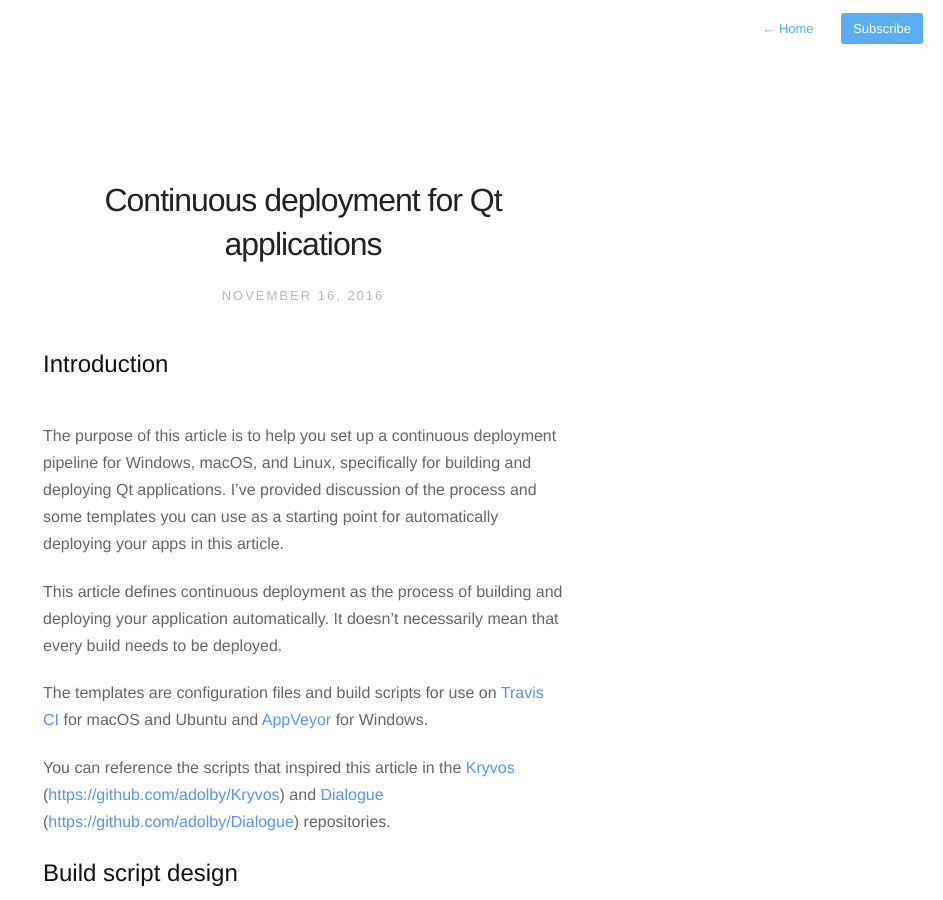
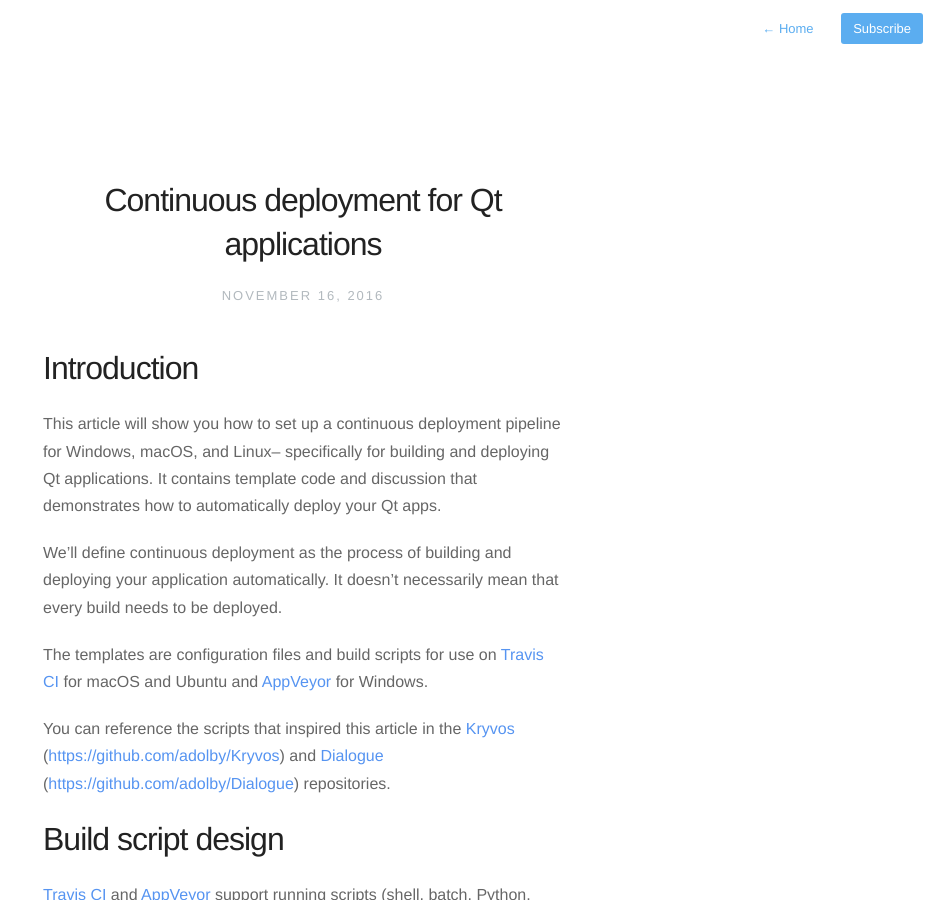
Before and after one commit to adolby/articles, a Jekyll site: the page built from _posts/2016-11-16-continuous-deployment-for-qt-applications.markdown, in a window 1280 px wide and 900 px high. Shown: the whole window, without its empty margins (337-1280 px from the left). Built offline with Jekyll 4.4.1, drawn with Linux system fonts in a browser that asks for light colours; nearby versions of some CDN libraries; comment, search, counter and statistics services are not loaded.

Commit message:
Fix heading levels

```diff
--- a/_posts/2016-11-16-continuous-deployment-for-qt-applications.markdown
+++ b/_posts/2016-11-16-continuous-deployment-for-qt-applications.markdown
@@ -7,25 +7,25 @@ categories: qt continuous-deployment
 comments: true
 ---
 
-## Introduction
+# Introduction
 
-The purpose of this article is to help you set up a continuous deployment pipeline for Windows, macOS, and Linux, specifically for building and deploying Qt applications. I've provided discussion of the process and some templates you can use as a starting point for automatically deploying your apps in this article.
+This article will show you how to set up a continuous deployment pipeline for Windows, macOS, and Linux-- specifically for building and deploying Qt applications. It contains template code and discussion that demonstrates how to automatically deploy your Qt apps.
 
-This article defines continuous deployment as the process of building and deploying your application automatically. It doesn't necessarily mean that every build needs to be deployed.
+We'll define continuous deployment as the process of building and deploying your application automatically. It doesn't necessarily mean that every build needs to be deployed.
 
 The templates are configuration files and build scripts for use on [Travis CI][travis] for macOS and Ubuntu and [AppVeyor][appveyor] for Windows.
 
 You can reference the scripts that inspired this article in the [Kryvos][kryvos] ([https://github.com/adolby/Kryvos][kryvos]) and [Dialogue][dialogue] ([https://github.com/adolby/Dialogue][dialogue]) repositories.
 
-## Build script design
+# Build script design
 
 [Travis CI][travis] and [AppVeyor][appveyor] support running scripts (shell, batch, Python, etc.) from the project repository, which means that you could set up build scripts that work on an arbitrary deployment service.
 
 The templates demonstrate how to build and deploy an installer and portable archive for Windows and Linux and a dmg archive for macOS.
 
-## Qt specifics
+# Qt specifics
 
-# Installing Qt on your continuous deployment platform
+## Installing Qt on your continuous deployment platform
 
 **Travis CI**
 
@@ -43,29 +43,29 @@ In the templates provided, I've hosted Qt versions on a GitHub repo I use for pr
 
 AppVeyor has current versions of Qt installed on their build images, so you'll just need to add the Qt binary path to your PATH variable. You can build with the Visual C++ compiler from multiple Visual Studio versions or with MinGW. If you're building with the Visual C++ compiler, you'll need to call vcvarsall.bat with %PLATFORM% as the argument, where %PLATFORM% is an AppVeyor environment variable.
 
-# Qt dependencies
+## Qt dependencies
 
 Qt provides tools that copy dependency files for deployment on macOS and Windows. They work very well, though there is no tool for Linux deployment. The Qt documentation on deployment is a great resource to use when you're setting the command line parameters up for macdeployqt and windeployqt. The parameters are similar between the two tools, but note that the syntax is slightly different.
 
-# QML apps
+## QML apps
 
 The deployment tools can also determine QML dependencies from your QML source files if you pass the directory containing the QML files in your project as a parameter. To deploy a QML app on Linux, you'll need to note your dependencies yourself or compare the output from macdeployqt or windeployqt.
 
 The Dialogue repo shows how to copy the necessary files for deploying a QML project on Linux.
 
-# Linux packages
+## Linux packages
 
 Travis CI runs Ubuntu 12.04 or Ubuntu 14.04; the latter is available by specifying dist: trusty in your .travis.yml configuration file. If you are developing your application on a different version of Ubuntu or another operating system, some software packages may not available in the same version you developed your application with.
 
 To resolve this, you can create your own package repository, build your application's missing dependency from source, or try with an older version.
 
-## Templates
+# Templates
 
 Below are templates of build config files for Travis CI and AppVeyor and build script files that run on them.
 
 You can write your build scripts in whatever language that you prefer, as long as it will run on your build environment of choice. I've written shell scripts for macOS and Linux and batch files for Windows for you to use as templates.
 
-# Travis CI
+## Travis CI
 
 The Travis CI config file specifies building and deployment on macOS and Ubuntu 14.04. To get started on Travis CI you'll need to create a GitHub (or other Git hosting provider) repository and then enable it on Travis CI.
 
@@ -148,7 +148,7 @@ notifications:
     on_failure: change
 {% endhighlight %}
 
-# macOS
+## macOS
 
 This macOS build script builds and run tests for CI, then packages the application as a dmg file archive for deployment. Make sure to replace YourApp with your app's name. $TAG_NAME is a Travis CI specific environment variable containing the tag name of the current build.
 
@@ -229,7 +229,7 @@ echo "Done!"
 exit 0
 {% endhighlight %}
 
-# Ubuntu 14.04
+## Ubuntu 14.04
 
 This Ubuntu build script builds and run tests for CI, then packages the application as a portable archive and creates an installer executable for deployment. Make sure to replace YourApp with your app's name. $TAG_NAME is a Travis CI specific environment variable containing the tag name of the current build.
 
@@ -368,7 +368,7 @@ echo "Done!"
 exit 0
 {% endhighlight %}
 
-# AppVeyor
+## AppVeyor
 
 The AppVeyor config file specifies building and deployment on Windows. To get started on AppVeyor you'll need to create a GitHub (or other Git hosting provider) repository and then enable it on AppVeyor.
 
```
Also changed, not shown: _includes/profile.html (indentation only), assets/css/style.css (indentation only).
